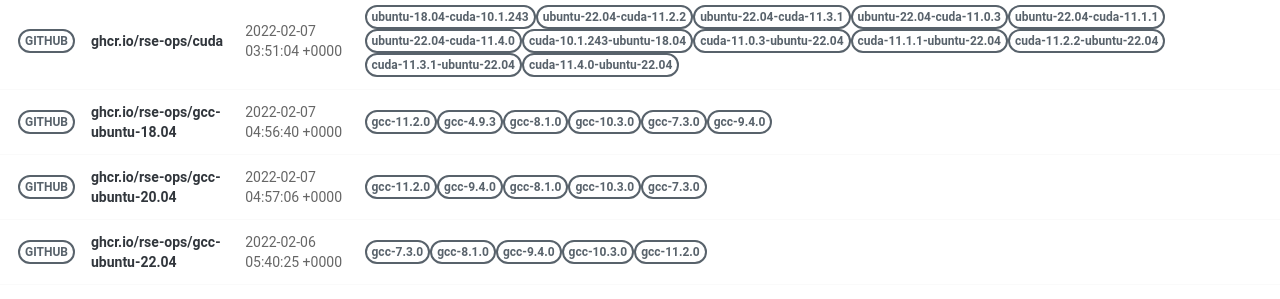
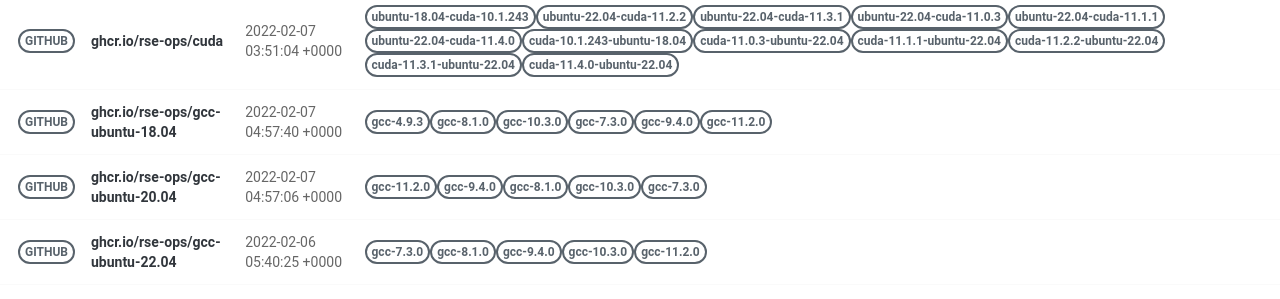
Before and after one commit to rse-ops/docker-images, a Jekyll site: the page built from pages/index.md, in a window 1280 px wide. Shown: the part 502-801 px from the top of the page. Built offline with Jekyll 4.4.1, drawn with Linux system fonts in a browser that asks for light colours; nearby versions of some CDN libraries; part of the change alters nothing that is shown.

Commit message:
Automated push to update library 2022-02-07

```diff
--- a/_library/ghcr.io-rse-ops-gcc-ubuntu-18.04.md
+++ b/_library/ghcr.io-rse-ops-gcc-ubuntu-18.04.md
@@ -1,14 +1,11 @@
 ---
 layout: container
 name: ghcr.io/rse-ops/gcc-ubuntu-18.04
-updated_at: 2022-02-07 04:56:40.143076
+updated_at: 2022-02-07 04:57:40.562168
 
 
 container_url: https://github.com/orgs/rse-ops/packages/container/package/gcc-ubuntu-18.04
 versions:
- - tag: gcc-11.2.0
-   dockerfile: https://github.com/rse-ops/docker-images/blob/main/ubuntu/gcc/Dockerfile
-   manifest: https://crane.ggcr.dev/manifest/ghcr.io/rse-ops/gcc-ubuntu-18.04:gcc-11.2.0
  - tag: gcc-4.9.3
    dockerfile: https://github.com/rse-ops/docker-images/blob/main/ubuntu/gcc/Dockerfile
    manifest: https://crane.ggcr.dev/manifest/ghcr.io/rse-ops/gcc-ubuntu-18.04:gcc-4.9.3
@@ -24,5 +21,8 @@ versions:
  - tag: gcc-9.4.0
    dockerfile: https://github.com/rse-ops/docker-images/blob/main/ubuntu/gcc/Dockerfile
    manifest: https://crane.ggcr.dev/manifest/ghcr.io/rse-ops/gcc-ubuntu-18.04:gcc-9.4.0
+ - tag: gcc-11.2.0
+   dockerfile: https://github.com/rse-ops/docker-images/blob/main/ubuntu/gcc/Dockerfile
+   manifest: https://crane.ggcr.dev/manifest/ghcr.io/rse-ops/gcc-ubuntu-18.04:gcc-11.2.0
 
 ---
```
